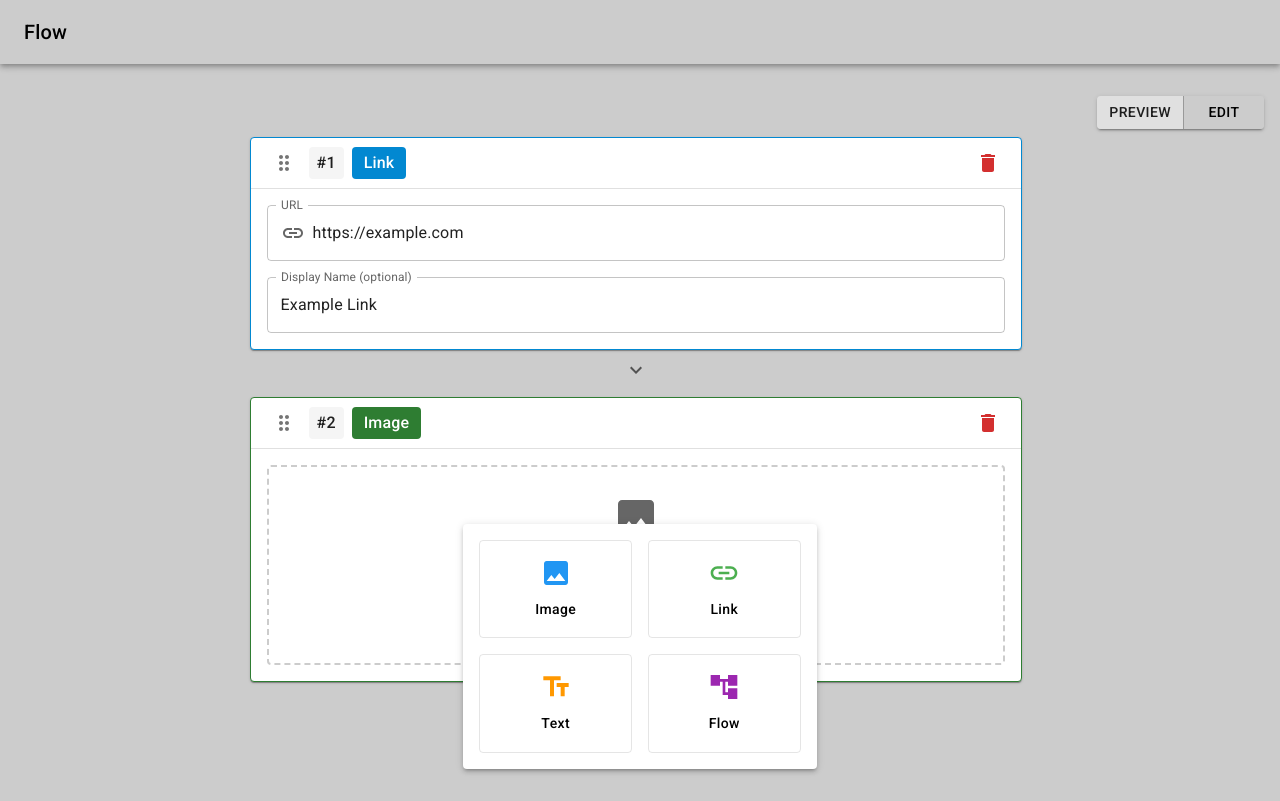
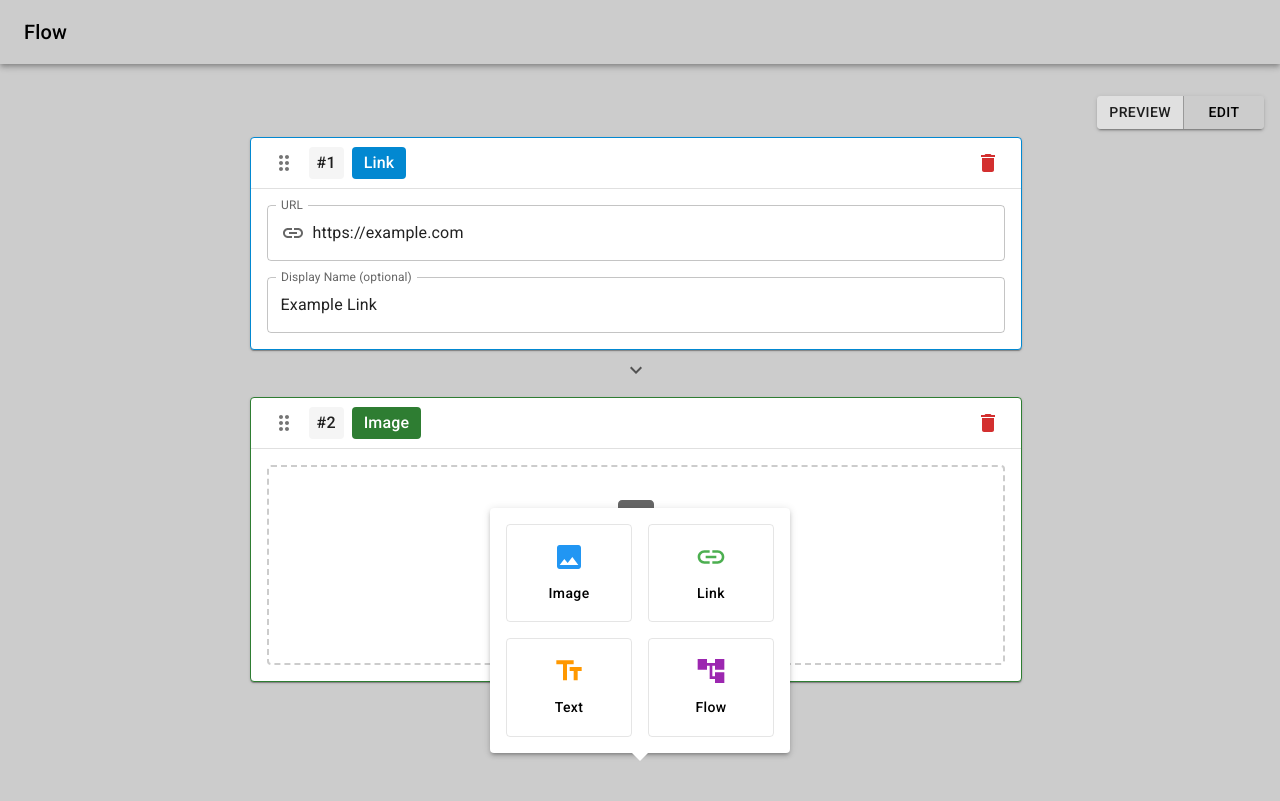
Before and after one commit to anof/flow, a Next.js app: page / in a window 1280 px wide. Both pictures are taken after a click on the button "ADD CARD". Built offline with nearby package versions, Linux system fonts and the light colour scheme.

Commit message:
fix: empty cards add button over html

```diff
--- a/components/flow/card/NewCardOptions.tsx
+++ b/components/flow/card/NewCardOptions.tsx
@@ -1,4 +1,4 @@
-import React from 'react';
+import React, { useEffect, useRef, useState } from 'react';
 import { Box, Button, Grid, Paper } from '@mui/material';
 import { styled } from '@mui/material/styles';
 import ImageIcon from '@mui/icons-material/Image';
@@ -12,9 +12,24 @@ interface Props {
 
 const StyledPaper = styled(Paper)(({ theme }) => ({
   padding: theme.spacing(2),
-  marginTop: theme.spacing(2),
   backgroundColor: '#fff',
   boxShadow: theme.shadows[3],
+  position: 'absolute',
+  bottom: '100%',
+  left: '50%',
+  transform: 'translateX(-50%)',
+  marginBottom: theme.spacing(2),
+  zIndex: 1000,
+  '&::after': {
+    content: '""',
+    position: 'absolute',
+    bottom: '-8px',
+    left: '50%',
+    transform: 'translateX(-50%)',
+    borderLeft: '8px solid transparent',
+    borderRight: '8px solid transparent',
+    borderTop: '8px solid #fff',
+  }
 }));
 
 const StyledOptionButton = styled(Button)(({ theme }) => ({
@@ -35,6 +50,26 @@ const StyledOptionButton = styled(Button)(({ theme }) => ({
 }));
 
 const NewCardOptions: React.FC<Props> = ({ onSelect }) => {
+  const [position, setPosition] = useState<'top' | 'bottom'>('top');
+  const containerRef = useRef<HTMLDivElement>(null);
+
+  useEffect(() => {
+    const checkPosition = () => {
+      if (containerRef.current) {
+        const rect = containerRef.current.getBoundingClientRect();
+        const spaceAbove = rect.top;
+        const spaceBelow = window.innerHeight - rect.bottom;
+
+        // If there's more space below than above, show below
+        setPosition(spaceBelow > spaceAbove ? 'bottom' : 'top');
+      }
+    };
+
+    checkPosition();
+    window.addEventListener('resize', checkPosition);
+    return () => window.removeEventListener('resize', checkPosition);
+  }, []);
+
   const options = [
     { type: 'image', icon: <ImageIcon sx={{ color: '#2196f3' }} />, label: 'Image' },
     { type: 'link', icon: <LinkIcon sx={{ color: '#4caf50' }} />, label: 'Link' },
@@ -43,7 +78,22 @@ const NewCardOptions: React.FC<Props> = ({ onSelect }) => {
   ];
 
   return (
-    <StyledPaper>
+    <Box ref={containerRef}>
+      <StyledPaper sx={{
+        bottom: position === 'top' ? '100%' : 'auto',
+        top: position === 'bottom' ? '100%' : 'auto',
+        marginBottom: position === 'top' ? theme => theme.spacing(2) : 0,
+        marginTop: position === 'bottom' ? theme => theme.spacing(2) : 0,
+        '&::after': {
+          ...(position === 'top' ? {
+            bottom: '-8px',
+            borderTop: '8px solid #fff',
+          } : {
+            top: '-8px',
+            borderBottom: '8px solid #fff',
+          })
+        }
+      }}>
         <Grid container spacing={2}>
           {options.map((option) => (
             <Grid item xs={6} key={option.type}>
@@ -58,6 +108,7 @@ const NewCardOptions: React.FC<Props> = ({ onSelect }) => {
           ))}
         </Grid>
       </StyledPaper>
+    </Box>
   );
 };
 
```
Lines whose indentation alone changed are shown as unchanged.
